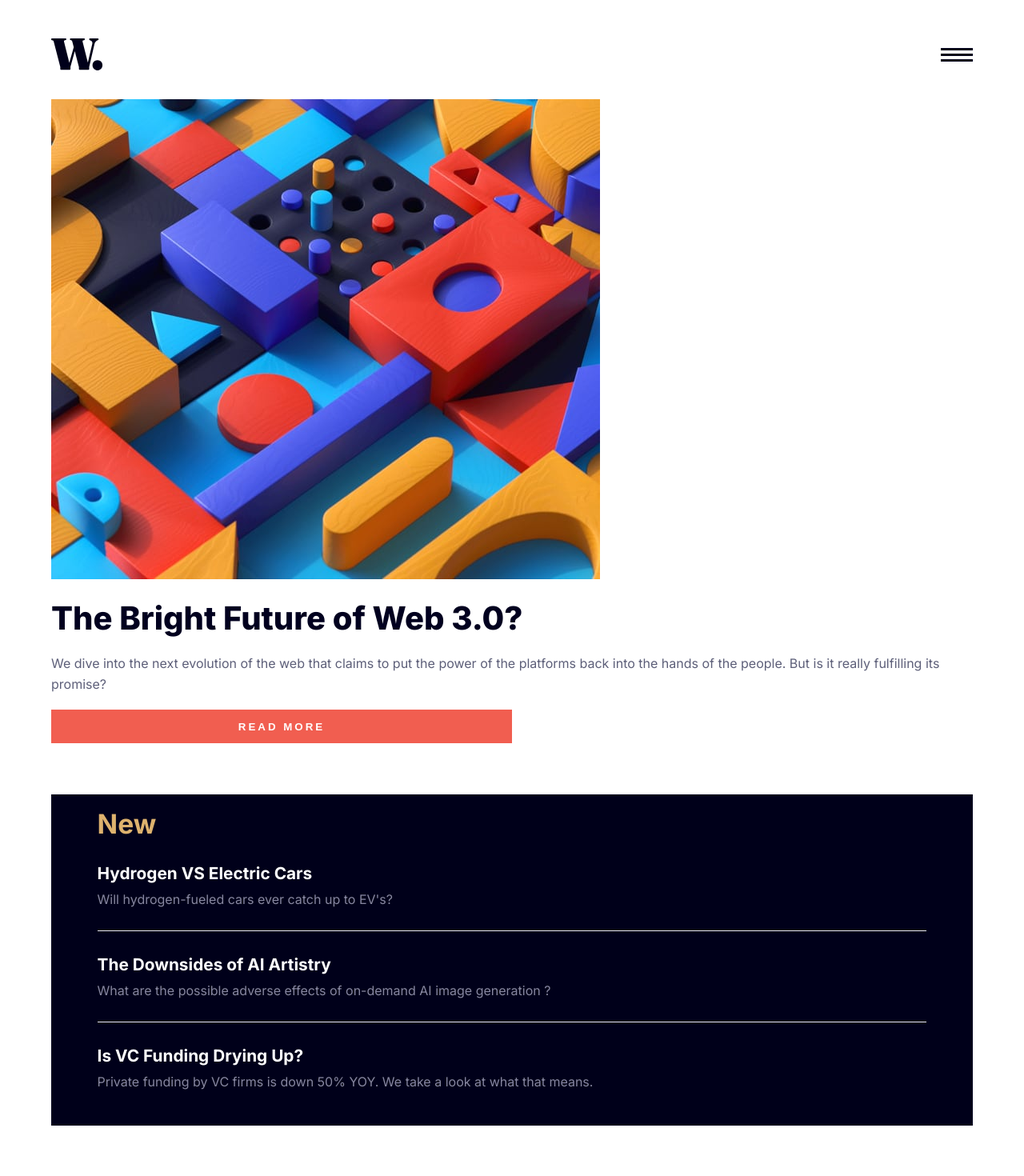
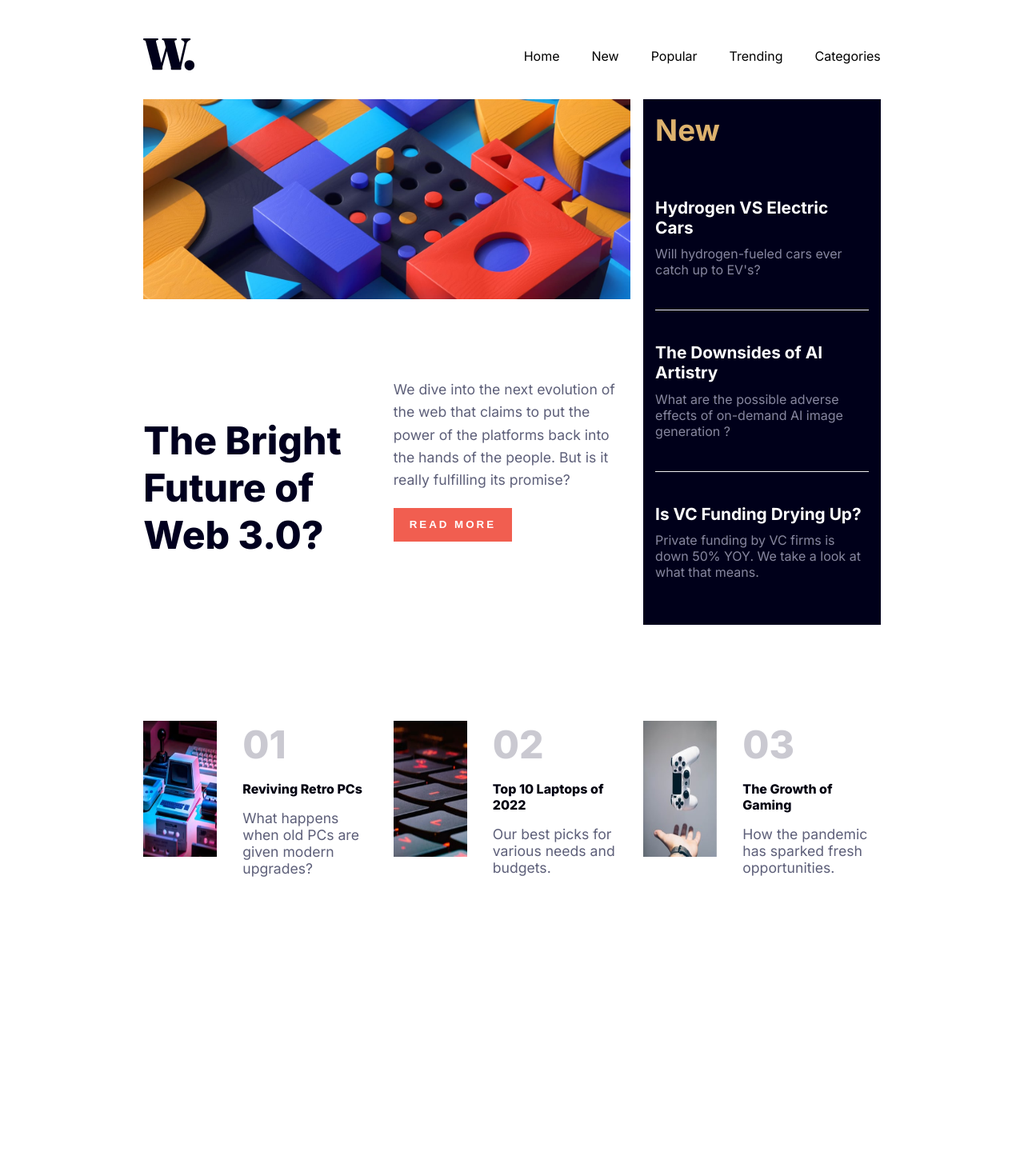
Before and after one commit to OscarAnillo/news-home-page-fe, a React (Create React App) app: page / in a window 1280 px wide. Shown: the top 1470 px of the page at 80% size. After the commit the page ends 1192 px from the top, so only its background shows below. Built offline with nearby package versions, Linux system fonts and the light colour scheme.

Commit message:
add hover states and display grid to pictures

```diff
--- a/src/App.css
+++ b/src/App.css
@@ -11,6 +11,7 @@
   font-family: 'Inter', sans-serif;
   padding: 1em 0;
   position: relative;
+  overflow: hidden;
 }
 .container {
   /* border: 1px solid red; */
@@ -61,6 +62,9 @@ img {
 /* HeroComponent */
 .hero {
   text-align: left;
+}
+.img-desktop {
+  display: none;
 }
 .hero-title {
   color: rgb(1, 0, 31);
@@ -220,3 +224,126 @@ img {
     font-size: 1rem;
   }
 }
+
+@media(min-width: 1000px) {
+  .container {
+    width: 72%;
+  }
+  /* NavComponent */
+  .nav {
+    padding: 2em 0;
+  }
+  .mobile-nav {
+    display: none;
+  }
+  .desktop-nav {
+    display: block;
+  }
+  .desktop-nav ul {
+    display: flex;
+    align-items: center;
+  }
+  .desktop-nav ul li {
+    margin-left: 2.5em;
+  }
+  .desktop-nav ul li:hover {
+    cursor: pointer;
+    color: hsl(5, 85%, 63%);
+  }
+  /* HeroComponent */
+
+  .hero {
+    text-align: left;
+    display: grid;
+    gap: 1rem;
+    grid-template-columns: repeat(3, 1fr);
+  }
+  .hero > div:nth-child(1) {
+    grid-column-start: 1;
+    grid-column-end: 3;
+  }
+  .dark-item {
+    grid-column-start: 3;
+    grid-row-start: 1;
+    grid-row-end: 3;
+  }
+
+  .img-mobile {
+    display: none;
+  }
+  .img-desktop {
+    display: block;
+  }
+  .hero-title {
+    font-size: 3rem;
+    padding-bottom: 0px;
+    padding-top: 1em;
+    margin: 0;
+  }
+  .hero-text {
+    font-size: 1.1rem;
+  }
+  .hero-btn {
+    margin-top: .5em;
+    transition: all .3s;
+  }
+  .hero-btn:hover {
+    background-color: rgb(1, 0, 31);
+    cursor: pointer;
+  }
+  .dark {
+    margin-top: 0px;
+    padding: 1em 0px;
+    color: #fff;
+  }
+  .dark-inner h1 {
+    font-size: 2.3rem;
+    padding-bottom: .6em;
+  }
+  .dark-inner-div {
+    padding: 2.5em 0;
+  }
+  .dark-inner-div h2 {
+    font-size: 1.3rem;
+    padding-bottom: .5em;
+  }
+  .dark-inner-div h2:hover {
+    color: hsl(35, 77%, 62%);
+    cursor: pointer;
+  }
+  .dark-inner-div p {
+    font-weight: 400;
+    color: rgb(135, 135, 159);
+  }
+  .dark-inner-div:nth-child(3) {
+    border: none;
+    border-top: 1px solid #eee;
+    border-bottom: 1px solid #eee;
+  }
+  /* PicturesComponent */
+  .pictures {
+    display: grid;
+    gap: 1em;
+    grid-template-columns: repeat(3, 1fr);
+  }
+  .row > div:nth-child(1) {
+    width: 45%;
+  }
+  .wrapper {
+    margin: auto 2em;
+  }
+  .wrapper h2 {
+    font-size: 3rem;
+  }
+  .wrapper h3 {
+    font-size: 1.3rem;
+    transition: all .2s;
+  }
+  .wrapper h3:hover {
+    color: hsl(5, 85%, 63%);
+    cursor: pointer;
+  }
+  .wrapper p {
+    font-size: 1.1rem;
+  }
+}
--- a/src/components/hero-component.js
+++ b/src/components/hero-component.js
@@ -1,17 +1,18 @@
 export default function HeroComponent(){
     return (
         <section className="hero">
-            <div>
-                <img src="/assets/images/image-web-3-mobile.jpg" alt="" />
+            <div className="item">
+                <img src="/assets/images/image-web-3-mobile.jpg" alt="" className="img-mobile" />
+                <img src="/assets/images/image-web-3-desktop.jpg" alt="" className="img-desktop" />
             </div>
-            <div>
+            <div className="item">
                 <h1 className="hero-title">The Bright Future of Web 3.0?</h1>
             </div>
-            <div>
+            <div className="item">
                 <p className="hero-text">We dive into the next evolution of the web that claims to put the power of the platforms back into the hands of the people. But is it really fulfilling its promise?</p>
                 <button className="hero-btn">read more</button>
             </div>
-            <div className="dark">
+            <div className="dark dark-item">
                 <div className="dark-inner">
                     <h1>New</h1>
                     <div className="dark-inner-div">
```
